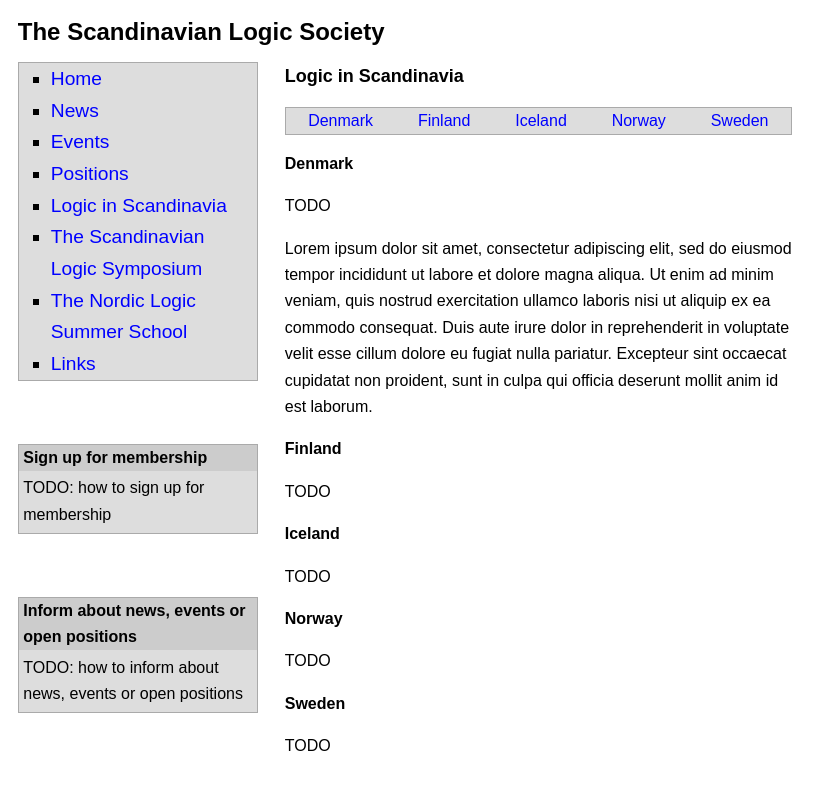
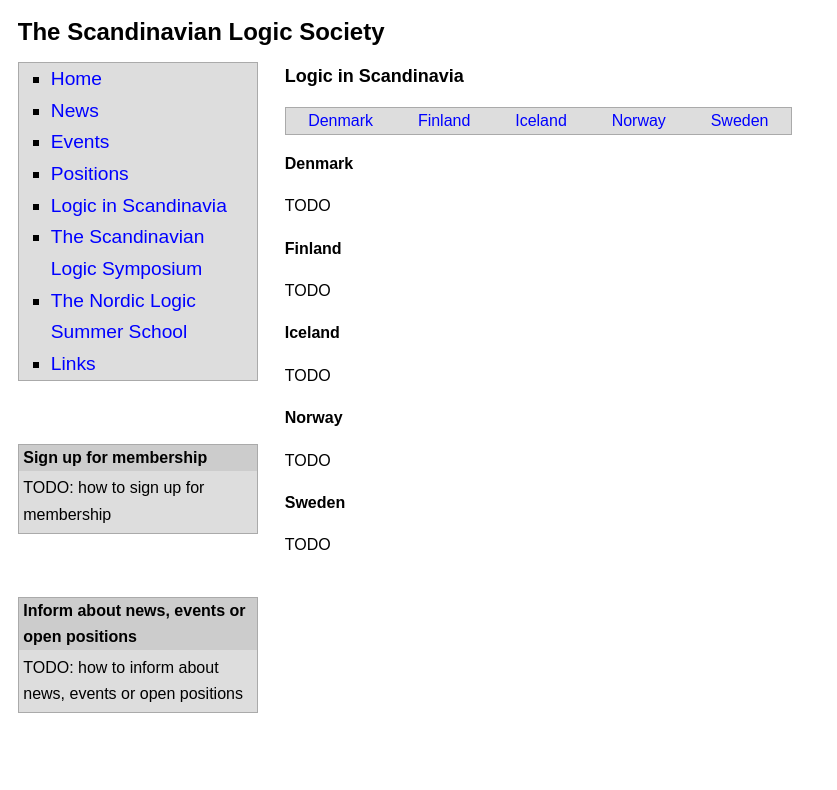
Before and after one commit to scandinavianlogic/scandinavianlogic.github.io, a Jekyll site: the page built from logic-in-scandinavia.md, in a window 1280 px wide. Shown: the top 790 px of the page, without its empty margins (0-837 px from the left). Built offline with Jekyll 4.4.1, drawn with Linux system fonts in a browser that asks for light colours.

Commit message:
removed lorem ipsum text

```diff
--- a/logic-in-scandinavia.md
+++ b/logic-in-scandinavia.md
@@ -16,13 +16,6 @@ title: Logic in Scandinavia
 
 {{ "TODO" | log_warning }}
 
-Lorem ipsum dolor sit amet, consectetur adipiscing elit, sed do eiusmod tempor
-incididunt ut labore et dolore magna aliqua. Ut enim ad minim veniam, quis
-nostrud exercitation ullamco laboris nisi ut aliquip ex ea commodo consequat.
-Duis aute irure dolor in reprehenderit in voluptate velit esse cillum dolore eu
-fugiat nulla pariatur. Excepteur sint occaecat cupidatat non proident, sunt in
-culpa qui officia deserunt mollit anim id est laborum.
-
 ### Finland
 
 {{ "TODO" | log_warning }}
```
